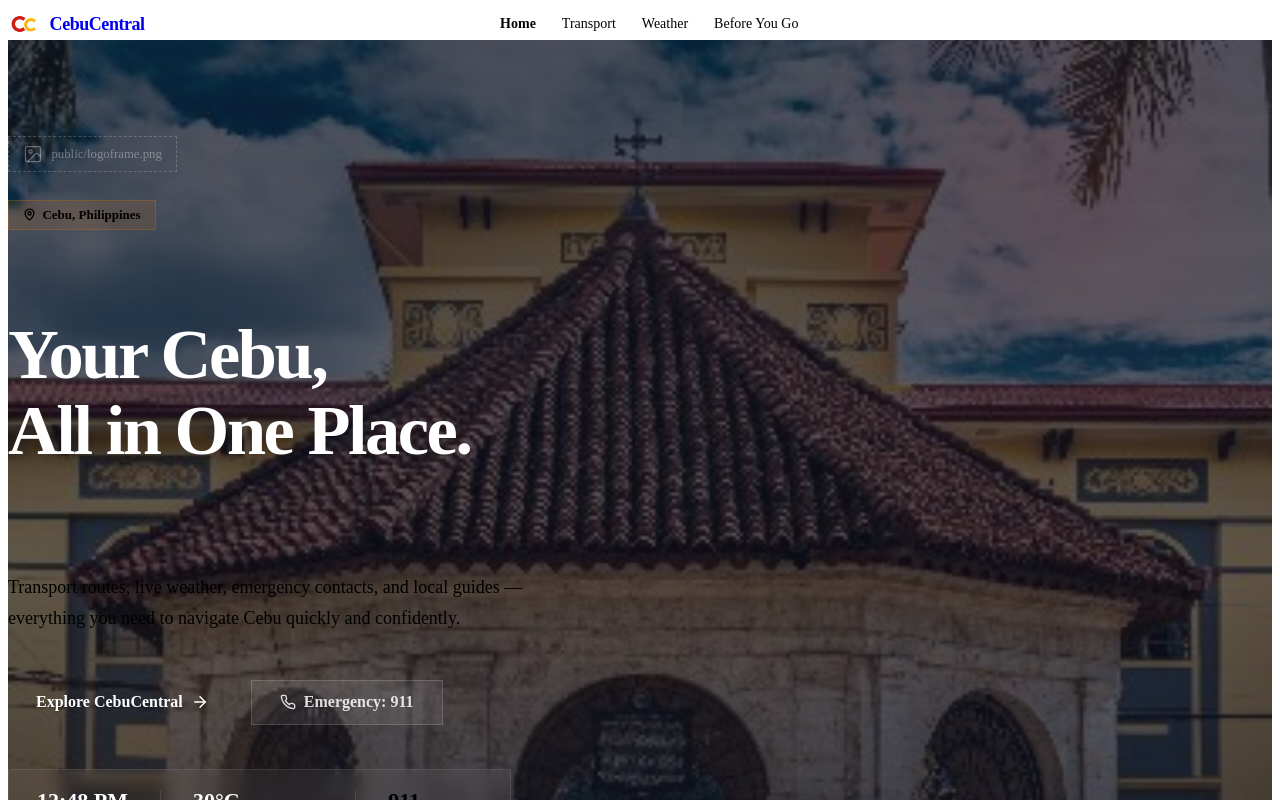
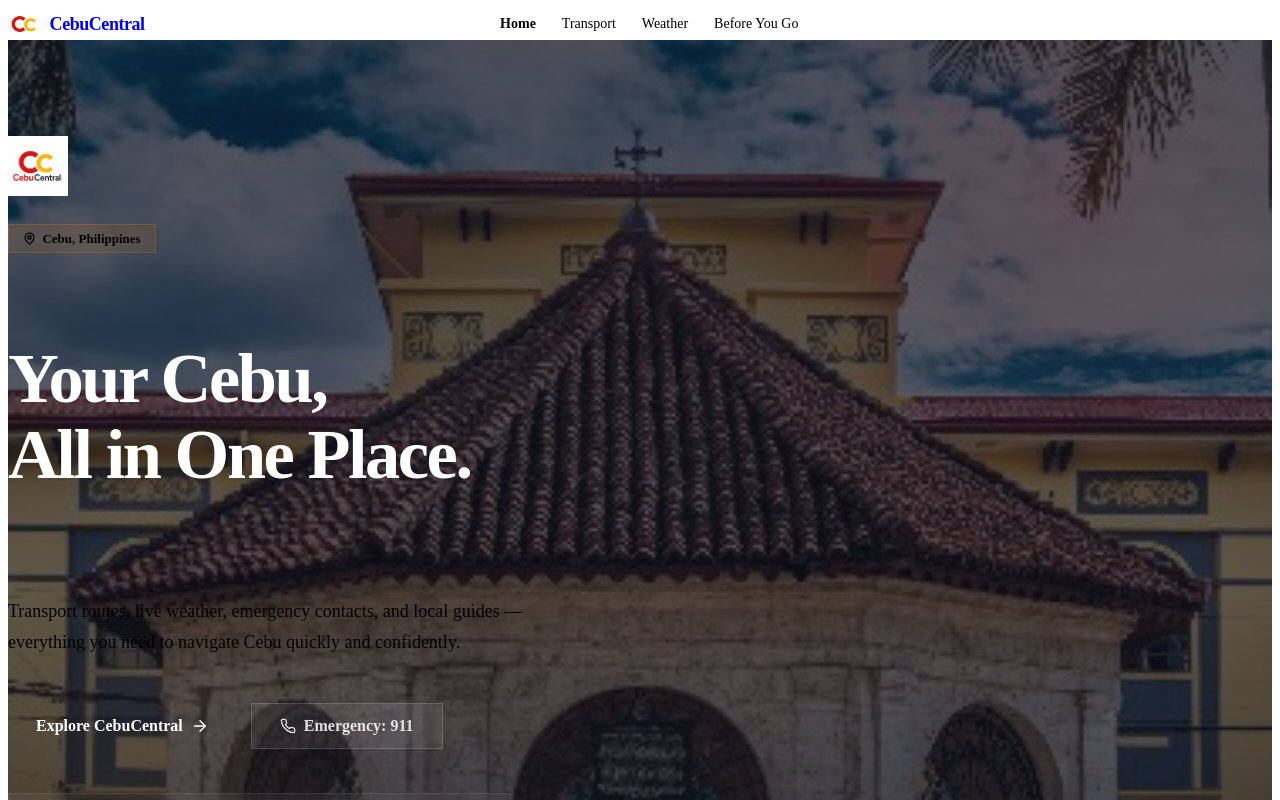
Before and after one commit to benchheinrichmendaros-ai/CebuCentralOfficial, a React (Vite) app: page / in a window 1280 px wide. Shown: the top 800 px of the page. Built offline with nearby package versions, Linux system fonts and the light colour scheme; the HTML template or start-up script is replaced by a standard one.

Commit message:
Update Hero.jsx

```diff
--- a/src/components/Hero.jsx
+++ b/src/components/Hero.jsx
@@ -1,6 +1,6 @@
 import { useState, useEffect } from 'react';
 import { Link } from 'react-router-dom';
-import { ArrowRight, Phone, ImageIcon, MapPin } from 'lucide-react';
+import { ArrowRight, Phone, MapPin } from 'lucide-react';
 import styles from './Hero.module.css';
 
 function useLiveTime() {
@@ -41,11 +41,11 @@ export default function Hero() {
 
       <div className={`container ${styles.inner}`}>
         {/* Logo placeholder */}
-        <div className={styles.logoWrap} aria-hidden="true">
-          <ImageIcon size={20} strokeWidth={1.5} />
-          <span>public/logoframe.png</span>
-        </div>
-
+        <img
+  src="/logoframe.png"
+  alt="CebuCentral"
+  style={{ height: '60px', width: 'auto', objectFit: 'contain' }}
+/>
         {/* Badge */}
         <div className={styles.badge}>
           <MapPin size={13} strokeWidth={2.5} />
```
